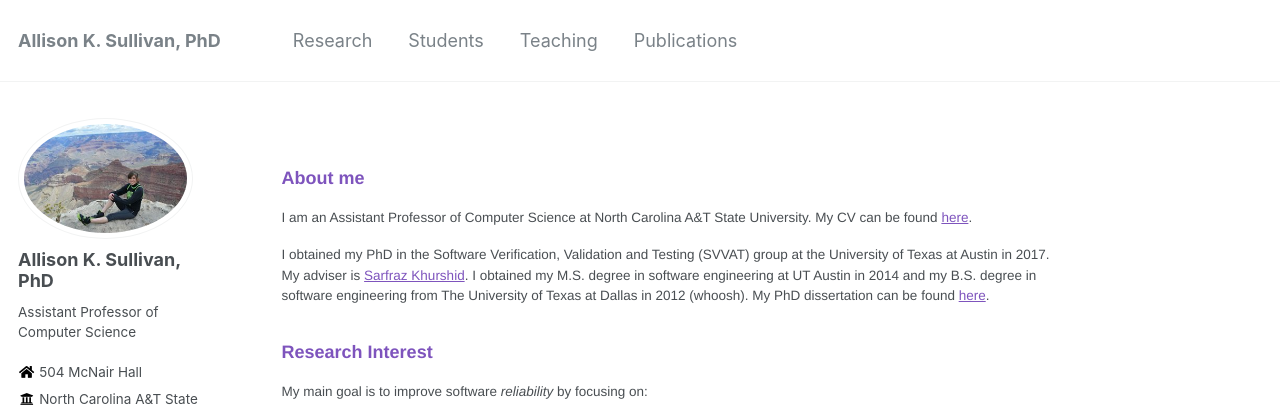
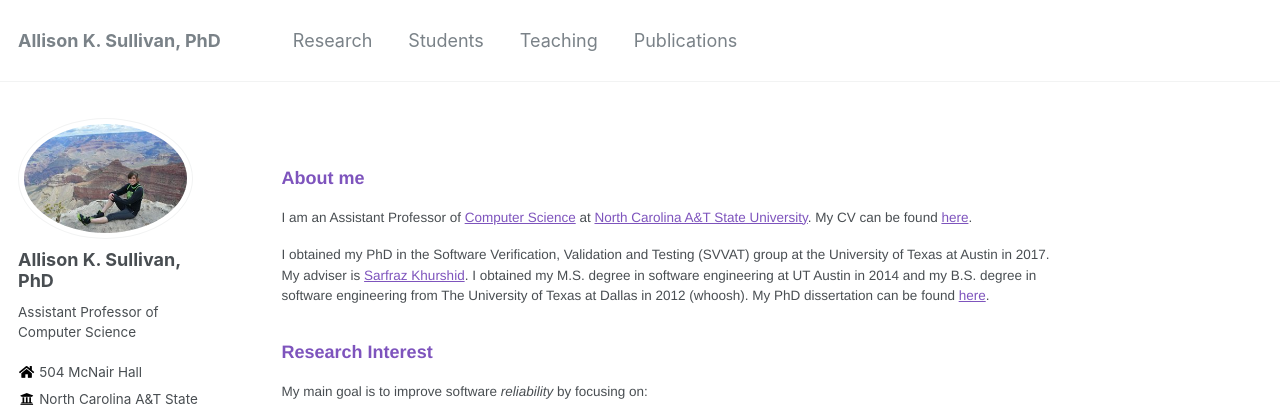
Before and after one commit to Allisonius/allisonius.github.io, a Jekyll site: the page built from _pages/about.md, in a window 1280 px wide and 1374 px high. Shown: the top 407 px of the window. Built offline with Jekyll 4.4.1, drawn with Linux system fonts in a browser that asks for light colours; some web fonts are replaced; part of the change alters nothing that is shown.

```diff
--- a/_pages/about.md
+++ b/_pages/about.md
@@ -9,7 +9,7 @@ redirect_from:
 ---
 
 ### About me
-I am an Assistant Professor of Computer Science at North Carolina A&T State University. My CV can be found [here](/files/ASullivan_CV.pdf).
+I am an Assistant Professor of [Computer Science](https://www.ncat.edu/coe/departments/comp/index.html) at [North Carolina A&T State University](https://www.ncat.edu/). My CV can be found [here](/files/ASullivan_CV.pdf).
 
 I obtained my PhD in the Software Verification, Validation and Testing (SVVAT) group at the University of Texas at Austin in 2017. My adviser is [Sarfraz Khurshid](#). I obtained my M.S. degree in software engineering at UT Austin in 2014 and my B.S. degree in software engineering from The University of Texas at Dallas in 2012 (whoosh). My PhD dissertation can be found [here](files/dissertation.pdf).
 
```
